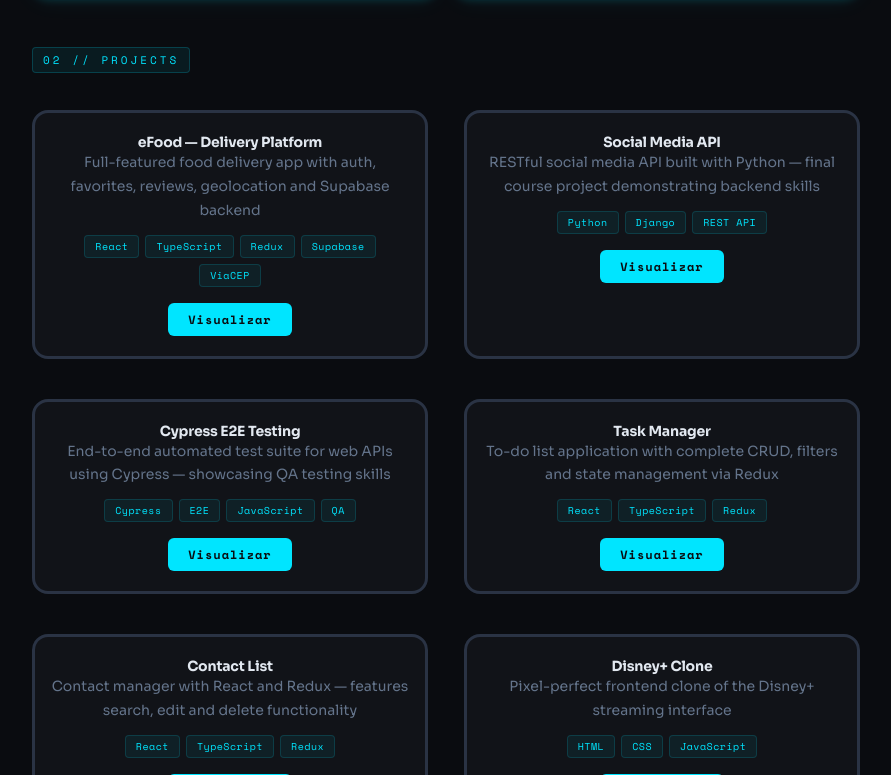
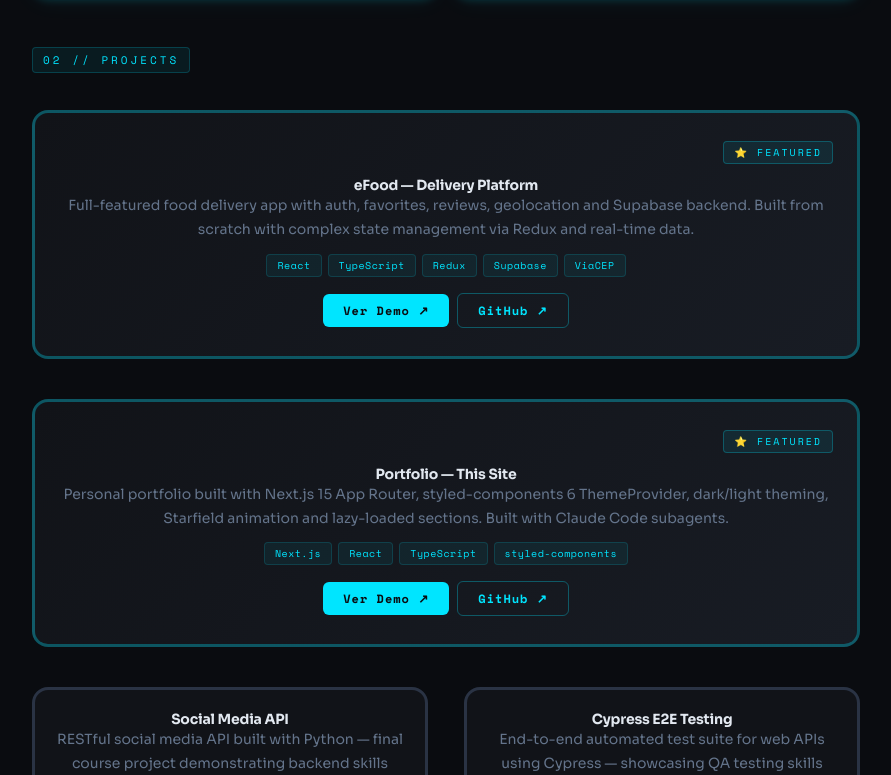
Before and after one commit to viniciussilva2504/portfolio, a Next.js app: page / in a window 1280 px wide. Shown: the part 965-1740 px from the top of the page, without its empty margins (338-1229 px from the left). Built offline with nearby package versions, Linux system fonts and the light colour scheme.

Commit message:
feat(projects): add featured cards spanning full width, GitHub link button, language tags and improved descriptions

```diff
--- a/src/components/Projeto/index.tsx
+++ b/src/components/Projeto/index.tsx
@@ -1,4 +1,4 @@
-import { Card, LinkBotao, TagsContainer, Tag } from './styles'
+import { Card, LinkBotao, GitHubBotao, BotoesContainer, FeaturedBadge, TagsContainer, Tag } from './styles'
 import Title from '../Title'
 import Paragrafo from '../Paragrafo'
 
@@ -7,10 +7,13 @@ export type ProjetoProps = {
   descricao: string
   link: string
   tags?: string[]
+  featured?: boolean
+  githubLink?: string
 }
 
-const Projeto = ({ titulo, descricao, link, tags }: ProjetoProps) => (
-  <Card>
+const Projeto = ({ titulo, descricao, link, tags, featured, githubLink }: ProjetoProps) => (
+  <Card $featured={featured}>
+    {featured && <FeaturedBadge>⭐ FEATURED</FeaturedBadge>}
     <Title>{titulo}</Title>
     <Paragrafo tipo="secundario">{descricao}</Paragrafo>
     {tags && (
@@ -20,9 +23,16 @@ const Projeto = ({ titulo, descricao, link, tags }: ProjetoProps) => (
         ))}
       </TagsContainer>
     )}
-    <LinkBotao href={link} target="_blank" rel="noopener noreferrer">
-      Visualizar
-    </LinkBotao>
+    <BotoesContainer>
+      <LinkBotao href={link} target="_blank" rel="noopener noreferrer">
+        {featured ? 'Ver Demo ↗' : 'Visualizar'}
+      </LinkBotao>
+      {githubLink && (
+        <GitHubBotao href={githubLink} target="_blank" rel="noopener noreferrer">
+          GitHub ↗
+        </GitHubBotao>
+      )}
+    </BotoesContainer>
   </Card>
 )
 
--- a/src/components/Projeto/styles.ts
+++ b/src/components/Projeto/styles.ts
@@ -1,23 +1,51 @@
 import styled from 'styled-components'
 
-export const Card = styled.div`
-  border: 3px solid ${(props) => props.theme.corDaBorda};
-  padding: 20px 16px;
+export const Card = styled.div<{ $featured?: boolean }>`
+  border: 3px solid
+    ${(props) =>
+      props.$featured
+        ? `${props.theme.corAcento}50`
+        : props.theme.corDaBorda};
+  padding: ${(props) => (props.$featured ? '28px 24px' : '20px 16px')};
   text-align: center;
   transition: all 0.3s ease;
   border-radius: 16px;
-  background: ${(props) => props.theme.corSuperficie};
+  background: ${(props) =>
+    props.$featured
+      ? `linear-gradient(135deg, ${props.theme.corSuperficie} 0%, ${props.theme.corSuperficie2} 100%)`
+      : props.theme.corSuperficie};
   display: flex;
   flex-direction: column;
   width: 100%;
 
   &:hover {
     transform: translateY(-4px);
-    border-color: ${(props) => props.theme.corAcento}50;
+    border-color: ${(props) => props.theme.corAcento}80;
     box-shadow: 0 0 16px ${(props) => props.theme.corAcento}55,
       0 0 40px ${(props) => props.theme.corAcento}25,
       inset 0 0 10px ${(props) => props.theme.corAcento}08;
   }
+`
+
+export const FeaturedBadge = styled.span`
+  font-family: ${(props) => props.theme.fontMono};
+  font-size: 10px;
+  letter-spacing: 2px;
+  text-transform: uppercase;
+  color: ${(props) => props.theme.corAcento};
+  background: ${(props) => props.theme.corAcento}15;
+  border: 1px solid ${(props) => props.theme.corAcento}40;
+  padding: 3px 10px;
+  border-radius: 4px;
+  align-self: flex-end;
+  margin-bottom: 12px;
+`
+
+export const BotoesContainer = styled.div`
+  display: flex;
+  gap: 8px;
+  justify-content: center;
+  margin-top: 16px;
 `
 
 export const LinkBotao = styled.a`
@@ -30,7 +58,6 @@ export const LinkBotao = styled.a`
   text-decoration: none;
   padding: 8px 20px;
   display: inline-block;
-  margin-top: 16px;
   align-self: center;
   border-radius: 6px;
   transition: all 0.2s ease;
@@ -38,6 +65,27 @@ export const LinkBotao = styled.a`
   &:hover {
     box-shadow: 0 0 12px ${(props) => props.theme.corAcento}50;
     transform: scale(1.02);
+  }
+`
+
+export const GitHubBotao = styled.a`
+  color: ${(props) => props.theme.corAcento};
+  font-size: 12px;
+  font-family: ${(props) => props.theme.fontMono};
+  font-weight: bold;
+  letter-spacing: 1px;
+  background: transparent;
+  border: 1px solid ${(props) => props.theme.corAcento}50;
+  text-decoration: none;
+  padding: 8px 20px;
+  display: inline-block;
+  align-self: center;
+  border-radius: 6px;
+  transition: all 0.2s ease;
+
+  &:hover {
+    background: ${(props) => props.theme.corAcento}10;
+    box-shadow: 0 0 12px ${(props) => props.theme.corAcento}30;
   }
 `
 
--- a/src/containers/Projetos/index.tsx
+++ b/src/containers/Projetos/index.tsx
@@ -5,18 +5,20 @@ import { SectionLabel } from '../../styles'
 import { Lista } from './styles'
 
 const Projetos = () => (
-  <section>
+  <section id="projects">
     <SectionLabel>02 // PROJECTS</SectionLabel>
     <br />
     <br />
     <Lista>
       {projetos.map((projeto) => (
-        <li key={projeto.link}>
+        <li key={projeto.link} className={projeto.featured ? 'featured' : ''}>
           <Projeto
             titulo={projeto.titulo}
             descricao={projeto.descricao}
             link={projeto.link}
             tags={projeto.tags}
+            featured={projeto.featured}
+            githubLink={projeto.githubLink}
           />
         </li>
       ))}
--- a/src/containers/Projetos/styles.ts
+++ b/src/containers/Projetos/styles.ts
@@ -11,9 +11,17 @@ export const Lista = styled.ul`
     display: flex;
   }
 
+  li.featured {
+    grid-column: 1 / -1;
+  }
+
   @media (max-width: 768px) {
     grid-template-columns: 1fr;
     column-gap: 0;
     row-gap: 16px;
+
+    li.featured {
+      grid-column: 1;
+    }
   }
 `
--- a/src/data/projects.ts
+++ b/src/data/projects.ts
@@ -4,9 +4,20 @@ const projetos: ProjetoProps[] = [
   {
     titulo: 'eFood — Delivery Platform',
     descricao:
-      'Full-featured food delivery app with auth, favorites, reviews, geolocation and Supabase backend',
+      'Full-featured food delivery app with auth, favorites, reviews, geolocation and Supabase backend. Built from scratch with complex state management via Redux and real-time data.',
     link: 'https://efood-parte-2.vercel.app',
+    githubLink: 'https://github.com/viniciussilva2504/efood',
     tags: ['React', 'TypeScript', 'Redux', 'Supabase', 'ViaCEP'],
+    featured: true,
+  },
+  {
+    titulo: 'Portfolio — This Site',
+    descricao:
+      'Personal portfolio built with Next.js 15 App Router, styled-components 6 ThemeProvider, dark/light theming, Starfield animation and lazy-loaded sections. Built with Claude Code subagents.',
+    link: 'https://portfolio-ebon-nine-95.vercel.app',
+    githubLink: 'https://github.com/viniciussilva2504/portfolio',
+    tags: ['Next.js', 'React', 'TypeScript', 'styled-components'],
+    featured: true,
   },
   {
     titulo: 'Social Media API',
```
